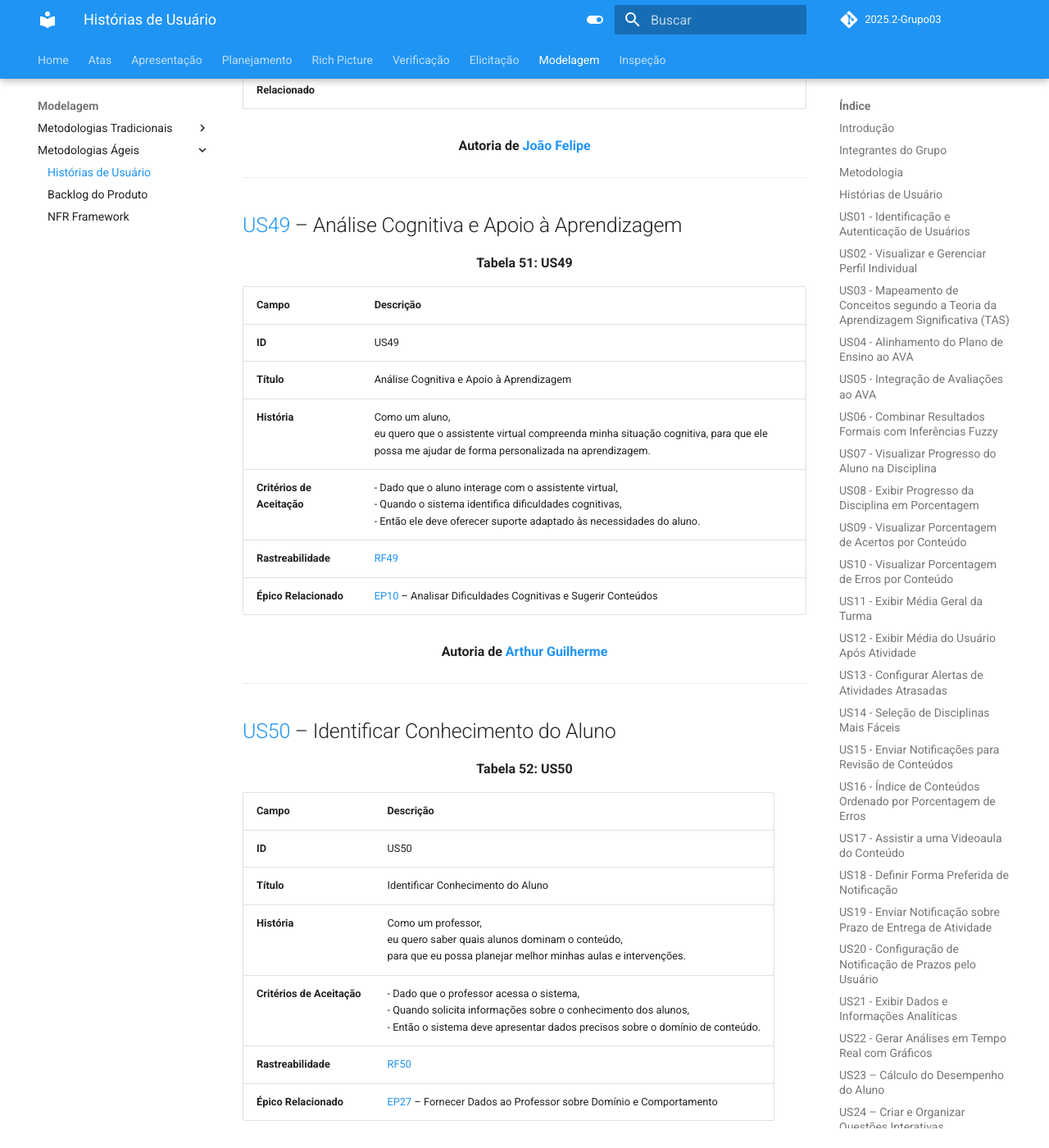
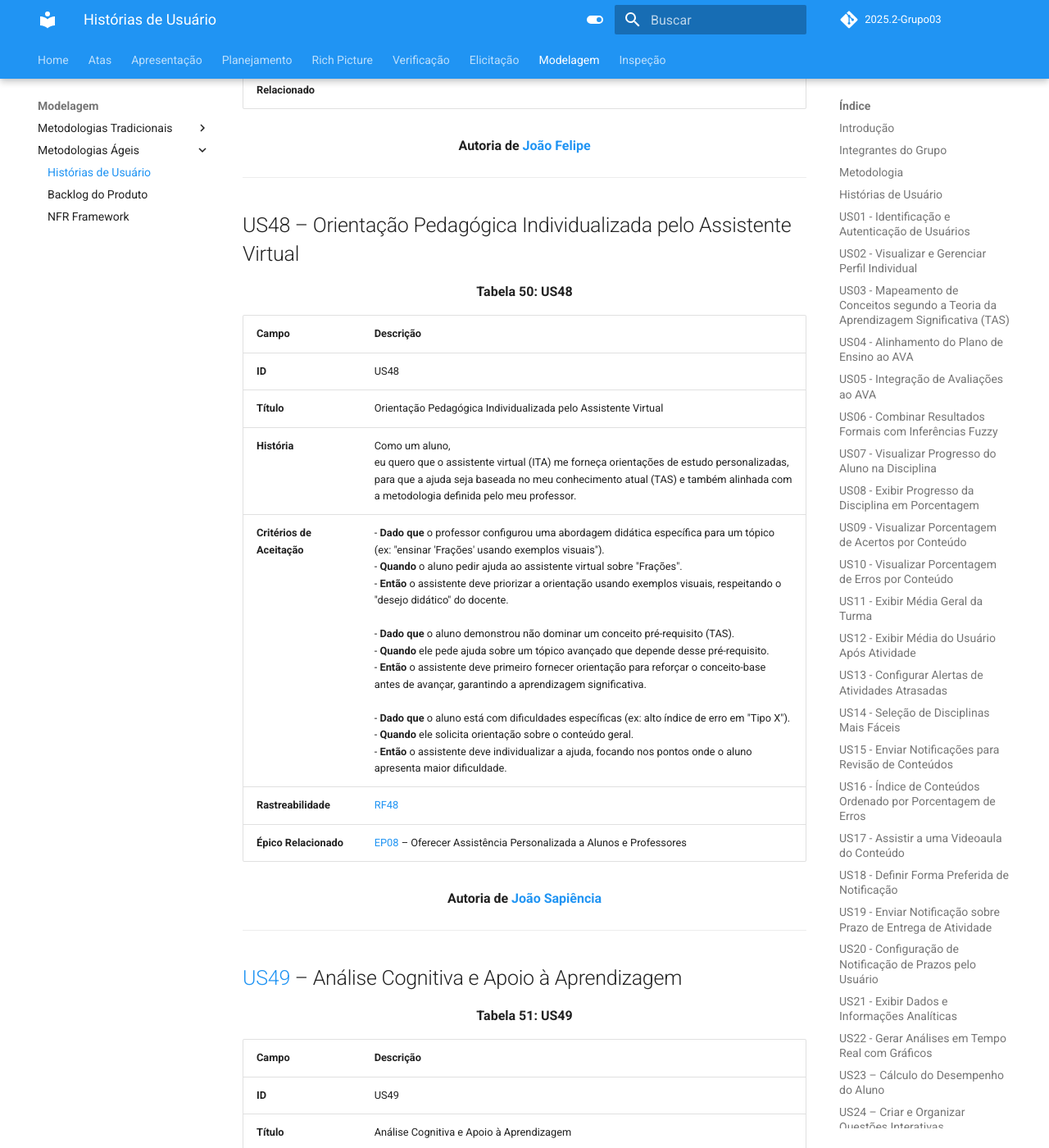
Before and after one commit to Requisitos-de-Software/2025.2-Grupo03, an MkDocs documentation site: the page built from docs/Modelagem/historias_de_usuario.md, in a window 1280 px wide and 1400 px high, scrolled down 36932 px. Shown: the whole window at 82% size. Built offline with MkDocs 1.6.1 and Material for MkDocs 9.7.7, drawn with Linux system fonts in a browser that asks for light colours; comment, search, counter and statistics services are not loaded.

Commit message:
Update historias_de_usuario.md

```diff
--- a/docs/Modelagem/historias_de_usuario.md
+++ b/docs/Modelagem/historias_de_usuario.md
@@ -817,6 +817,23 @@ A padronização da tabela pode ser observada na Tabela 2.
 
 ---
 
+## US48 – Orientação Pedagógica Individualizada pelo Assistente Virtual
+
+<div align="center"><strong>Tabela 50: US48</strong></div>
+
+| Campo | Descrição |
+|-------|------------|
+| **ID** | US48 |
+| **Título** | Orientação Pedagógica Individualizada pelo Assistente Virtual |
+| **História** | Como um aluno,<br>eu quero que o assistente virtual (ITA) me forneça orientações de estudo personalizadas,<br>para que a ajuda seja baseada no meu conhecimento atual (TAS) e também alinhada com a metodologia definida pelo meu professor. |
+| **Critérios de Aceitação** | - **Dado que** o professor configurou uma abordagem didática específica para um tópico (ex: "ensinar 'Frações' usando exemplos visuais").<br>- **Quando** o aluno pedir ajuda ao assistente virtual sobre "Frações".<br>- **Então** o assistente deve priorizar a orientação usando exemplos visuais, respeitando o "desejo didático" do docente.<br><br>- **Dado que** o aluno demonstrou não dominar um conceito pré-requisito (TAS).<br>- **Quando** ele pede ajuda sobre um tópico avançado que depende desse pré-requisito.<br>- **Então** o assistente deve primeiro fornecer orientação para reforçar o conceito-base antes de avançar, garantindo a aprendizagem significativa.<br><br>- **Dado que** o aluno está com dificuldades específicas (ex: alto índice de erro em "Tipo X").<br>- **Quando** ele solicita orientação sobre o conteúdo geral.<br>- **Então** o assistente deve individualizar a ajuda, focando nos pontos onde o aluno apresenta maior dificuldade. |
+| **Rastreabilidade** | [RF48](https://requisitos-de-software.github.io/2025.2-Grupo03/Elicitacao/requisitos_elicitados/#funcionais) |
+| **Épico Relacionado** | [EP08](https://requisitos-de-software.github.io/2025.2-Grupo03/Modelagem/backlog_do_produto/#ep08-oferecer-assistencia-personalizada-a-alunos-e-professores) – Oferecer Assistência Personalizada a Alunos e Professores |
+
+<div align="center"><strong>Autoria de <a href="https://github.com/JoaoSapiencia">João Sapiência</a></strong></div>
+
+---
+
 ## [US49](https://requisitos-de-software.github.io/2025.2-Grupo03/Modelagem/historias_de_usuario/#us49-analise-cognitiva-e-apoio-a-aprendizagem) – Análise Cognitiva e Apoio à Aprendizagem
 
 <div align="center"><strong>Tabela 51: US49</strong></div>
```
